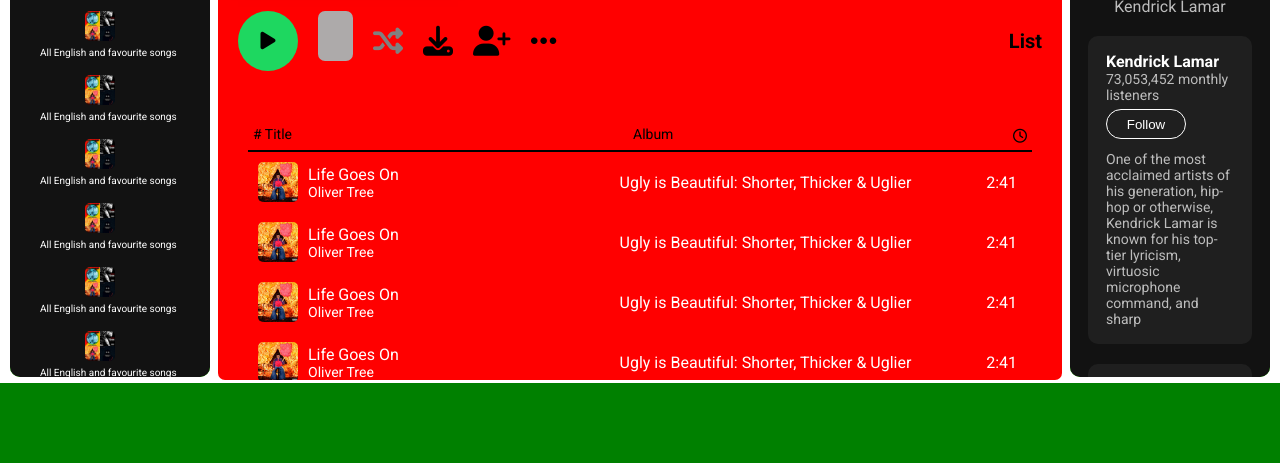
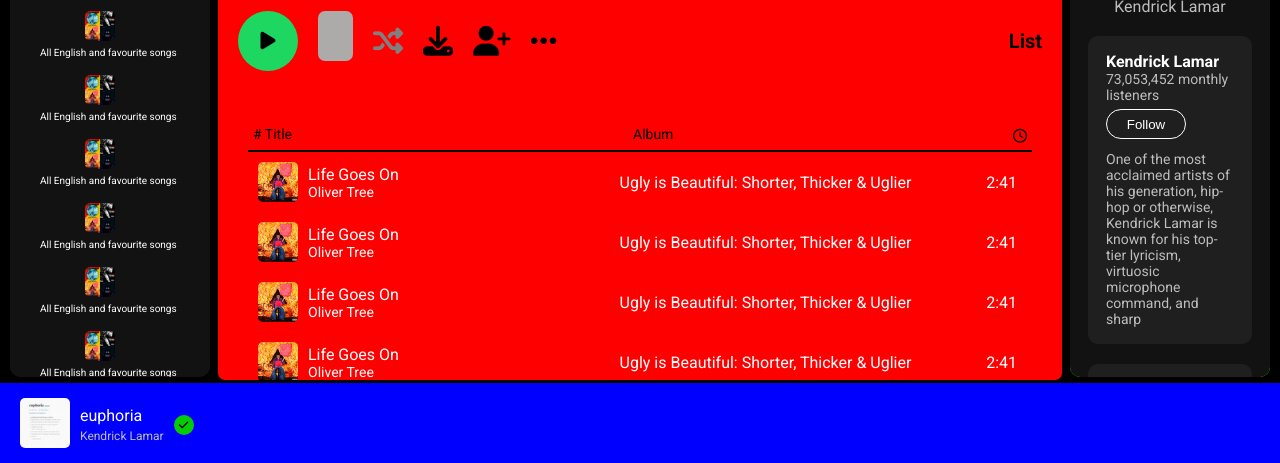
Before and after one commit to karthik-v-k/spotify-clone-v2, a plain HTML site: page index.html in a window 1280 px wide. Shown: the part 337-800 px from the top of the page. Drawn offline with Linux system fonts and the light colour scheme; a web font is replaced by a local one.

Commit message:
TRYING TO FIGURE OUT SHIT BUT IT AIN'T HAPPENING SO SOON

```diff
--- a/index.html
+++ b/index.html
@@ -1595,7 +1595,7 @@
                 <div class="bottom-bar-img-title-artist-checkmark-box1">
 
                   <div class="bottom-bar-img">
-                    <img class="bottom-bar-img-PNG">
+                    <img class="bottom-bar-img-PNG" src="images/bottom-bar-img.jpg">
                   </div>
 
                   <div class="bottom-bar-title-artist-checkmark">
@@ -1603,16 +1603,20 @@
                     <div class="bottom-bar-title-artist">
 
                       <div class="bottom-bar-title">
-                        <p class="bottom-bar-title-TXT"></p>
+                        <p class="bottom-bar-title-TXT">euphoria</p>
                       </div>
 
                       <div class="bottom-bar-artist">
-                        <p class="bottom-bar-artist-TXT"></p>
-                      </div>
-
-                    </div>
-
-                    <div class="bottom-bar-checkmark"></div>
+                        <p class="bottom-bar-artist-TXT">Kendrick Lamar</p>
+                      </div>
+
+                    </div>
+
+                    <div class="bottom-bar-checkmark">
+                      <p class="bottom-bar-checkmark-TXT">
+                        <i class="fa-solid fa-check"></i>
+                      </p>
+                    </div>
 
                   </div>
 
--- a/styles/bottom-bar.css
+++ b/styles/bottom-bar.css
@@ -1,42 +1,85 @@
 .bottom-part{
     display: flex;
     position: fixed;
+    color: white;
     bottom: 0px;
-    color: black;
     background-color: green;
     max-height: 80px;
     height: 100%;
     width: 100%;
 }
 
-	.bottom-bar{}
+	.bottom-bar{
+        background-color: blue;
+        display: flex;
+        height: 100%;
+        width: 100%;
+    }
 
-		.bottom-bar-actual-elements{}
+		.bottom-bar-actual-elements{
+            display: flex;
+            width: inherit;
+            height: inherit;
+            padding: 15px 20px;
+            box-sizing: border-box;
+        }
 
-			.bottom-bar-img-title-artist-checkmark{}
+			.bottom-bar-img-title-artist-checkmark{
+                display: inline-block;
+                justify-content: center;
+                align-items: center;
+                height: 100%;
+            }
 
-				.bottom-bar-img-title-artist-checkmark-box1{}
+				.bottom-bar-img-title-artist-checkmark-box1{
+                    display: flex;
+                    gap: 10px;
+                }
 
 					.bottom-bar-img{}
 
-						.bottom-bar-img-PNG{}
+						.bottom-bar-img-PNG{
+                            border-radius: 5px;
+                            height: 50px;
+                        }
 
 
-					.bottom-bar-title-artist-checkmark{}
+					.bottom-bar-title-artist-checkmark{
+                        display: flex;
+                        align-items: center;
+                        gap: 10px;
+                    }
 
 						.bottom-bar-title-artist{}
 
 							.bottom-bar-title{}
 
-								.bottom-bar-title-TXT{}
+								.bottom-bar-title-TXT{
+                                }
 
 
 							.bottom-bar-artist{}
 
-								.bottom-bar-artist-TXT{}
+								.bottom-bar-artist-TXT{
+                                    font-size: 12px;
+                                    color: rgb(189, 189, 189);
+                                }
 
 
-						.bottom-bar-checkmark{}
+						.bottom-bar-checkmark{
+                            width: 20px;
+                            height: 20px;
+                            border-radius: 30px;
+                            background-color: rgb(5, 205, 5);
+                            display: flex;
+                            justify-content: center;
+                            align-items: center;
+                        }
+
+                                .bottom-bar-checkmark-TXT{
+                                    color: black;
+                                    font-size: 11px;
+                                }
 
 
 			.bottom-bar-play-pause-and-slider{}
--- a/styles/general.css
+++ b/styles/general.css
@@ -3,11 +3,12 @@ body{
     font-family: Roboto, Arial, sans-serif;
     color: white;
     z-index: 5;
+    background-color: black;
 }
 
 
 .spotify-clone-v2{
-    display: grid;
+    display: flex;
 }
 
 p{
--- a/styles/left-bar.css
+++ b/styles/left-bar.css
@@ -1,6 +1,5 @@
  .left-bar{
     display: flex;
-    background-color: rgb(47, 255, 0);
     max-width: 350px;
     width: 100%;
     border-radius: 10px;
--- a/styles/main-bar.css
+++ b/styles/main-bar.css
@@ -18,7 +18,7 @@
         align-items: center;
         overflow: auto;
         overflow-x:hidden;
-        border-color: none;
+        border-color: black;
         border-style:solid;
     }
 
```
Also changed, not shown: images/bottom-bar-img.jpg (added).
